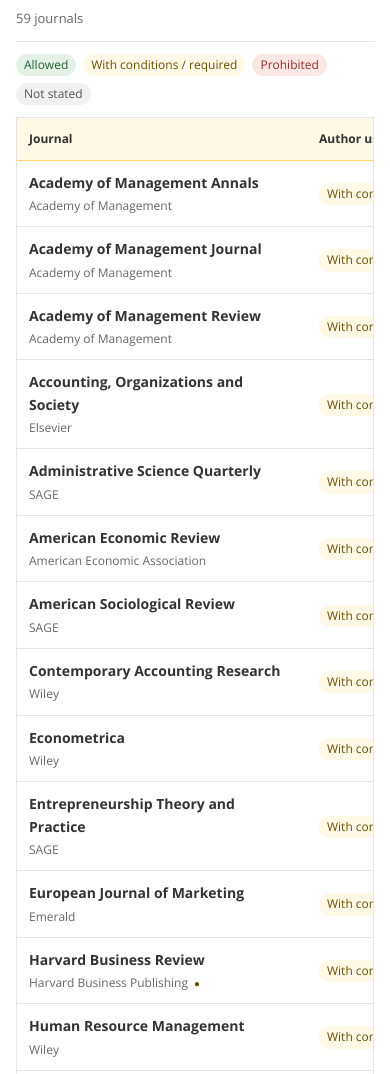
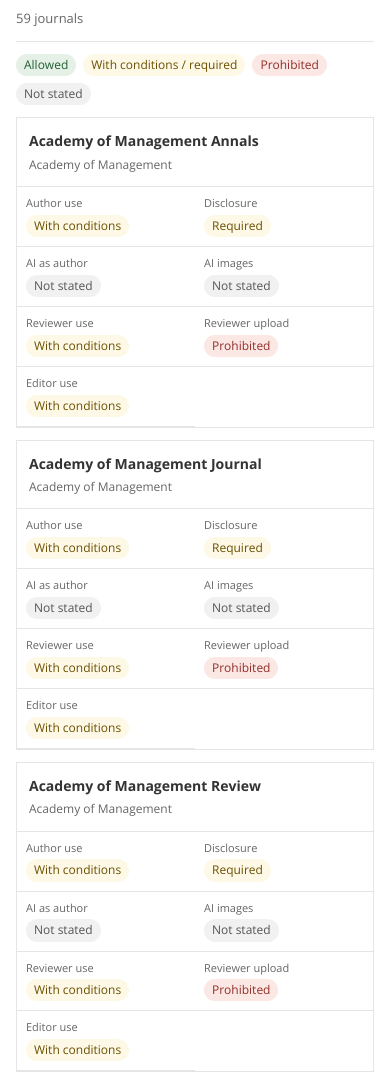
Before and after one commit to tmandler/ai-policy-tracker, an Astro site in the folder site/: page / in a window 390 px wide. Shown: the part 605-1679 px from the top of the page. Built offline with nearby package versions, Linux system fonts and the light colour scheme; Astro itself is replaced by a stand-in of ours.

Commit message:
Fix of horizontal scrollbar

```diff
--- a/site/src/pages/index.astro
+++ b/site/src/pages/index.astro
@@ -45,7 +45,7 @@
             </th>
             {COLUMNS.map(([k]) => {
               const v = j.effective[k].value;
-              return <td><span class={`pill ${VALUE_TONE[v] ?? "none"}`}>{VALUE_LABELS[v] ?? v}</span></td>;
+              return <td data-label={COLUMNS.find(([column]) => column === k)?.[1]}><span class={`pill ${VALUE_TONE[v] ?? "none"}`}>{VALUE_LABELS[v] ?? v}</span></td>;
             })}
           </tr>
           <tr class="detail-row" hidden>
--- a/site/src/styles/global.css
+++ b/site/src/styles/global.css
@@ -59,20 +59,20 @@
 .filters input { flex: 1 1 260px; }
 .count { color: var(--muted); font-size: 13px; margin-left: auto; font-variant-numeric: tabular-nums; }
 .legend { display: flex; flex-wrap: wrap; gap: 7px; margin-bottom: 12px; }
-.table-scroll { overflow: auto; border: 1px solid var(--line); background: var(--surface); }
-table.policies { border-collapse: separate; border-spacing: 0; width: 100%; min-width: 1000px; }
-.policies thead th { position: sticky; top: 0; z-index: 2; background: var(--accent-soft); text-align: left; font-size: 12px; color: var(--ink); font-weight: 700; padding: 11px 12px; border-bottom: 1px solid var(--gold-border); }
-.policies thead th:first-child { position: sticky; left: 0; z-index: 3; min-width: 290px; }
+.table-scroll { border: 1px solid var(--line); background: var(--surface); }
+table.policies { border-collapse: collapse; width: 100%; table-layout: fixed; }
+.policies thead th { background: var(--accent-soft); text-align: left; font-size: 12px; color: var(--ink); font-weight: 700; padding: 11px 9px; border-bottom: 1px solid var(--gold-border); }
+.policies thead th:first-child { width: 23%; }
 .summary-row { cursor: pointer; }
 .summary-row:hover { background: color-mix(in srgb, var(--accent) 6%, var(--surface)); }
 .summary-row:focus-visible { outline: 3px solid var(--focus); outline-offset: -3px; }
-.summary-row th, .summary-row td { padding: 11px 12px; border-bottom: 1px solid var(--line); vertical-align: middle; text-align: left; }
-.summary-row th { position: sticky; left: 0; z-index: 1; min-width: 290px; background: var(--surface); font-weight: 600; }
+.summary-row th, .summary-row td { padding: 10px 9px; border-bottom: 1px solid var(--line); vertical-align: middle; text-align: left; overflow-wrap: anywhere; }
+.summary-row th { width: 23%; background: var(--surface); font-weight: 600; }
 .summary-row:hover th { background: color-mix(in srgb, var(--accent) 6%, var(--surface)); }
 .jname { display: block; }
 .jmeta { display: block; margin-top: 2px; font-size: 12px; color: var(--muted); font-weight: 400; }
 .flag { color: var(--warn-ink); margin-left: 6px; font-size: 10px; }
-.pill { display: inline-block; padding: 3px 8px; border-radius: 99px; font-size: 12px; line-height: 1.35; font-weight: 400; white-space: nowrap; }
+.pill { display: inline-block; max-width: 100%; padding: 3px 8px; border-radius: 99px; font-size: 12px; line-height: 1.35; font-weight: 400; white-space: normal; text-align: center; }
 .pill.ok { background: var(--ok-bg); color: var(--ok-ink); }
 .pill.warn { background: var(--warn-bg); color: var(--warn-ink); }
 .pill.bad { background: var(--bad-bg); color: var(--bad-ink); }
@@ -104,6 +104,17 @@
   h1 { font-size: 32px; }
   .filters input, .filters select { flex: 1 1 100%; }
   .count { margin: 2px 0 0; }
+  .table-scroll { border: 0; background: transparent; }
+  table.policies, .policies tbody { display: block; }
+  .policies thead { display: none; }
+  .policies tbody.jrow { display: block; margin-bottom: 12px; border: 1px solid var(--line); background: var(--surface); }
+  .policies .summary-row { display: grid; grid-template-columns: repeat(2, minmax(0, 1fr)); }
+  .summary-row th { position: static; grid-column: 1 / -1; width: auto; min-width: 0; padding: 12px; }
+  .summary-row td { display: flex; flex-direction: column; align-items: flex-start; gap: 5px; min-width: 0; padding: 9px; }
+  .summary-row td::before { content: attr(data-label); color: var(--muted); font-size: 11px; line-height: 1.25; }
+  .policies .detail-row { display: block; }
+  .policies .detail-row[hidden] { display: none; }
+  .detail-row td { display: block; }
   .changes li { grid-template-columns: 1fr; gap: 2px; }
 }
 @media (prefers-reduced-motion: no-preference) {
```
